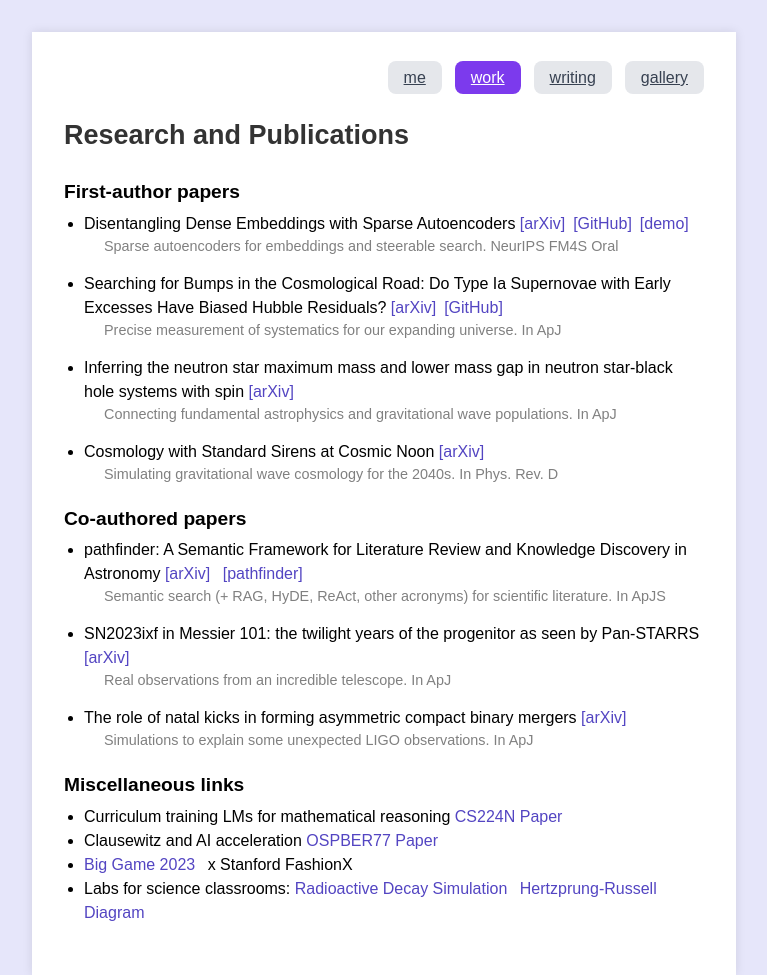
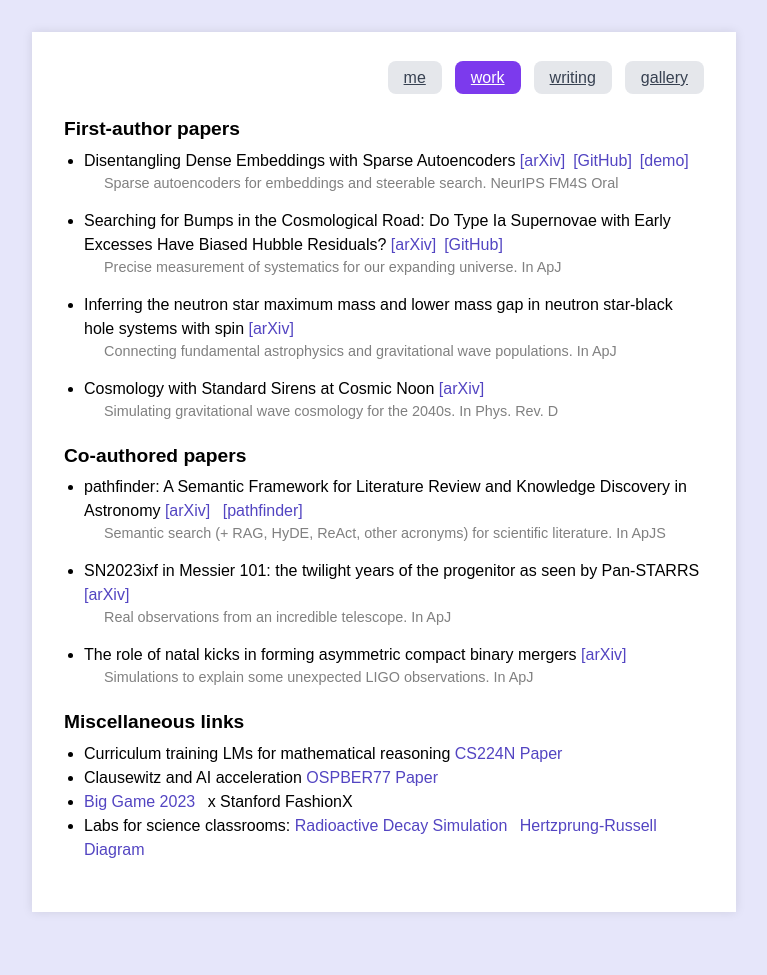
Before and after one commit to Christine8888/christine8888.github.io, a Jekyll site: the page work.html, which Jekyll copies as it is, in a window 1280 px wide. Shown: the whole page, without its empty margins (256-1023 px from the left). Built offline with Jekyll 4.4.1, drawn with Linux system fonts in a browser that asks for light colours; after the commit the page ends 912 px from its top, so only the background shows below that.

Commit message:
index fixes

```diff
--- a/index.html
+++ b/index.html
@@ -3,7 +3,7 @@
 <head>
   <meta charset="UTF-8">
   <meta name="viewport" content="width=device-width, initial-scale=1.0">
-  <title>Christine Ye - Mathematics, Physics, and Research</title>
+  <title>Christine Ye</title>
   <meta name="description" content="Christine Ye is a student at Stanford University studying Mathematics and Physics with research experience in NLP, astrophysics, and cosmology.">
   <link rel="stylesheet" href="/css/styles.css">
 </head>
--- a/work.html
+++ b/work.html
@@ -20,7 +20,6 @@
 
         <section id="work" class="content-section active">
           <section id="fa_papers" class="links">
-            <h2>Research and Publications</h2>
             <h3 style="margin-bottom: 5px;">First-author papers</h3>
             <ul style="list-style-type: disc; padding-left: 20px; margin-top: 5px;">
                 <li>Disentangling Dense Embeddings with Sparse Autoencoders <a href="https://arxiv.org/abs/2408.00657">[arXiv]</a><a href="https://github.com/Christine8888/saerch">[GitHub]</a><a href="https://huggingface.co/spaces/charlieoneill/saerch.ai">[demo]</a>
```
